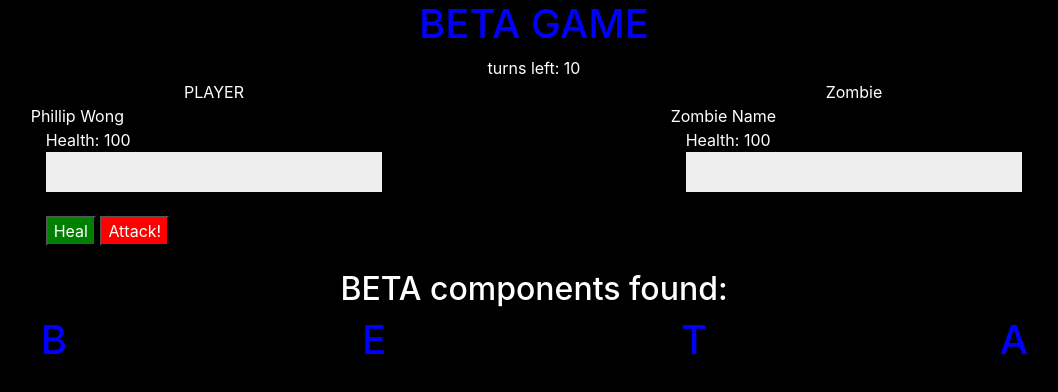
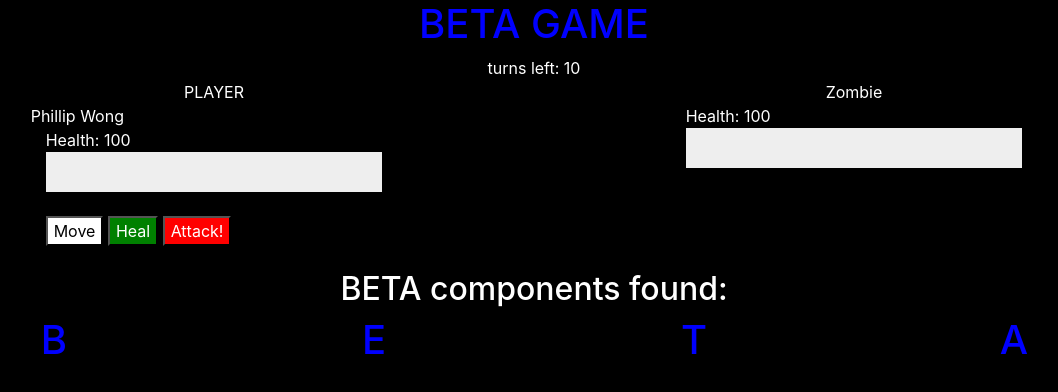
Before and after one commit to djacobs74/bbg, a plain HTML site: page index.html in a window 1280 px wide. Shown: the whole page, without its empty margins (106-1164 px from the left). Drawn offline with nearby package versions, Linux system fonts and the light colour scheme.

Commit message:
zombie generator

```diff
--- a/app.js
+++ b/app.js
@@ -4,6 +4,7 @@ new Vue({
 		playerHealth: 100,
 		enemyHealth: 100,
 		turns: 10,
+		zombieType: '',
 	},
 	methods: {
 		phillipAttack: function() {
@@ -36,6 +37,25 @@ new Vue({
         		this.playerHealth;
         	}
         	this.turnCounter();
+        },
+        zombieGenerator: function(min, max) {
+        	return Math.max(Math.floor(Math.random() * max) + 1, min);
+
+        },
+        move: function() {
+        	var zombie = '';
+
+        	result = this.zombieGenerator(1, 12);
+        	if (result >= 1 && result <= 3) {
+        		zombie = 'Alpha';
+        	} else if (result >= 3 && result <= 6) {
+        		zombie = 'Beta';
+        	} else if (result >= 7 && result <= 9) {
+        		zombie = 'Zed';
+        	} else {
+        		zombie = '';
+        	}
+        	this.zombieType = zombie
         }
 	}
 })
--- a/index.html
+++ b/index.html
@@ -27,8 +27,8 @@
 				<div class="col-12">
 					<section>Health: {{ playerHealth }}<div class="health-bar" :style="{width: playerHealth + '%'}"></div></section>
 					<br>
-					<!-- <button id="move" @click="move">Move</button>
-					<button id="search" @click="search">Search</button> -->
+					<button id="move" @click="move">Move</button>
+					<!-- <button id="search" @click="search">Search</button> -->
 					<button id="heal" @click="phillipHeal">Heal</button>
 					<button id="attack" @click="phillipAttack">Attack!</button>
 				</div>
@@ -38,7 +38,7 @@
 			<div class="col-4 offset-2 enemy">
 				<div class="text-center">Zombie</div>
 				<div class="col-12 enemy">
-				Zombie Name
+				{{ zombieType }}
 				<div class="col-12">
 					<section>Health: {{ enemyHealth }}<div class="health-bar" :style="{width: enemyHealth + '%'}"></div></section>
 				</div>
```
